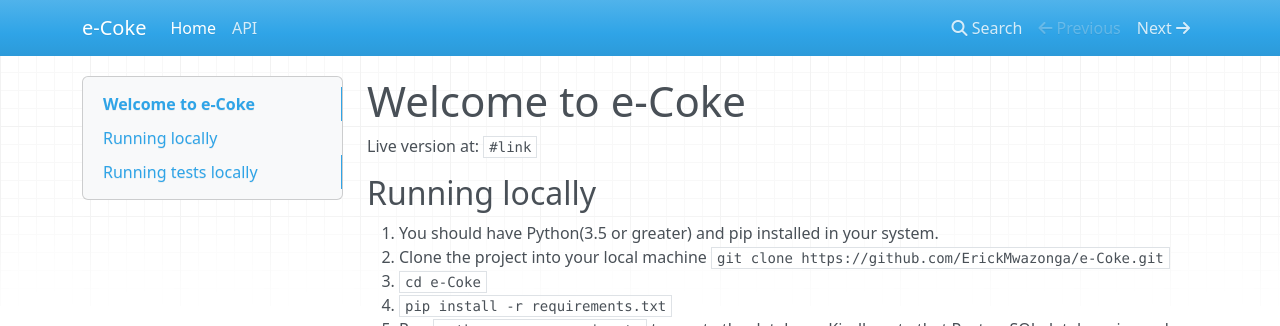
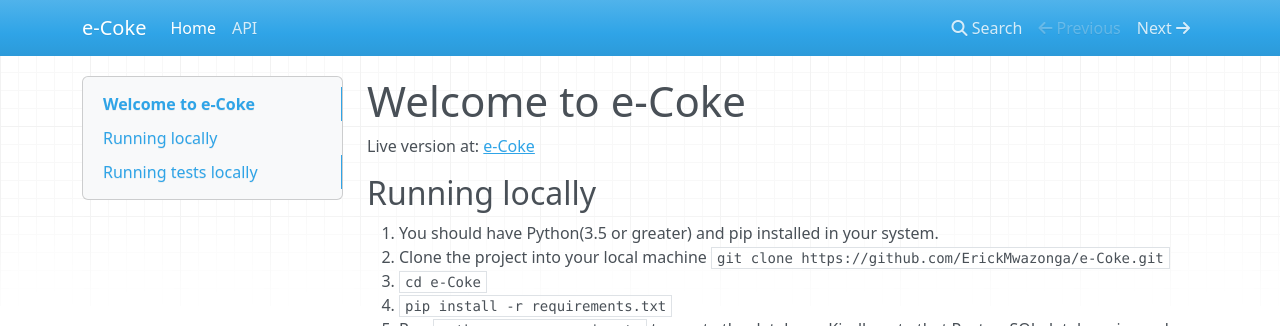
Before and after one commit to ErickMwazonga/e-Coke, an MkDocs documentation site: the page built from docs/index.md, in a window 1280 px wide. Shown: the top 326 px of the page. Built offline with MkDocs 1.6.1, drawn with Linux system fonts in a browser that asks for light colours; nearby versions of some CDN libraries; old or Windows-style settings are respelled for this version of MkDocs.

Commit message:
documentation refactoring

```diff
--- a/docs/index.md
+++ b/docs/index.md
@@ -1,5 +1,5 @@
 # Welcome to e-Coke
-Live version at: `#link`
+Live version at: [e-Coke](https://ecoke.herokuapp.com/)
 
 ## Running locally
 1. You should have Python(3.5 or greater) and pip installed in your system.
```
Also changed, not shown: README.md (+1 -1 lines).
